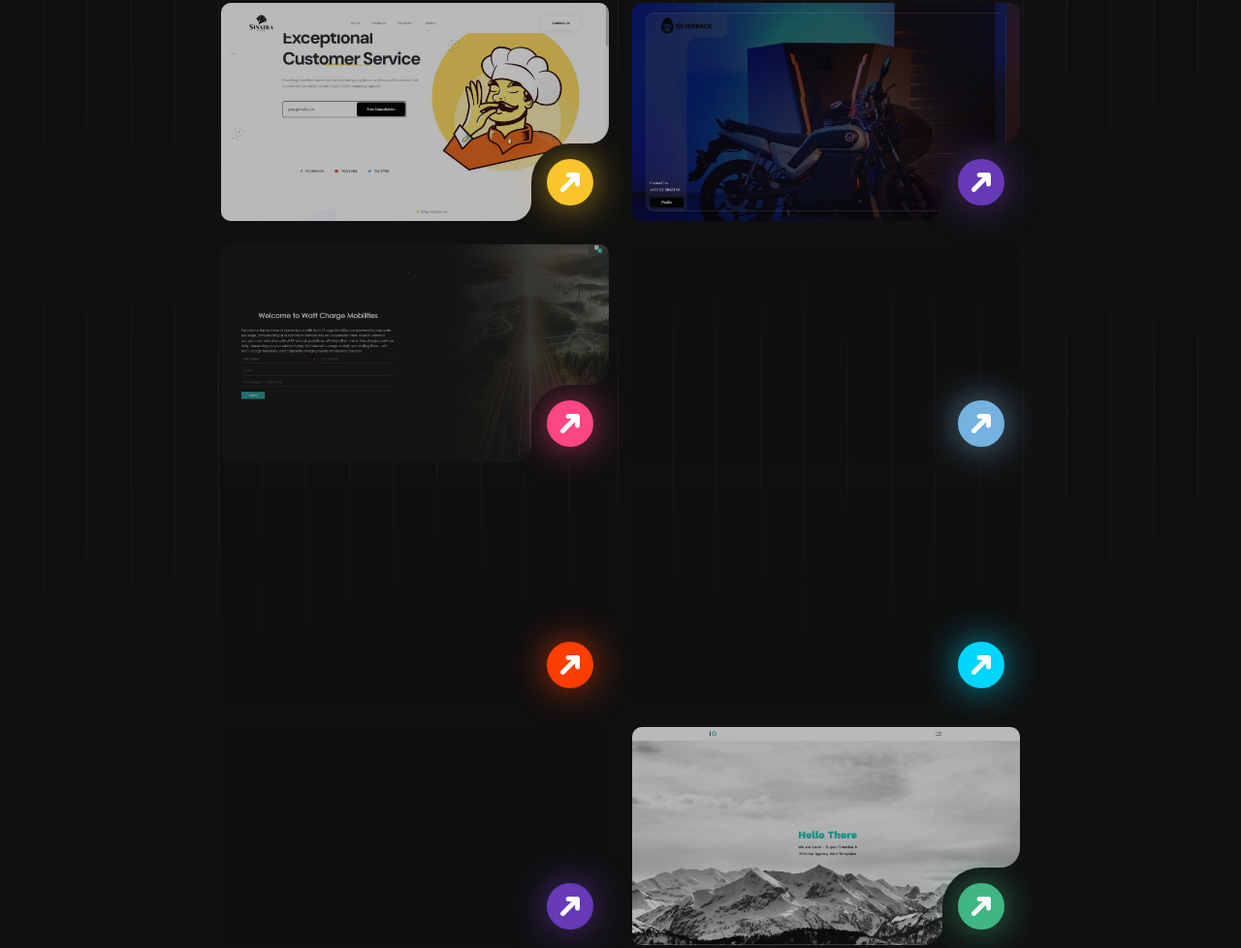
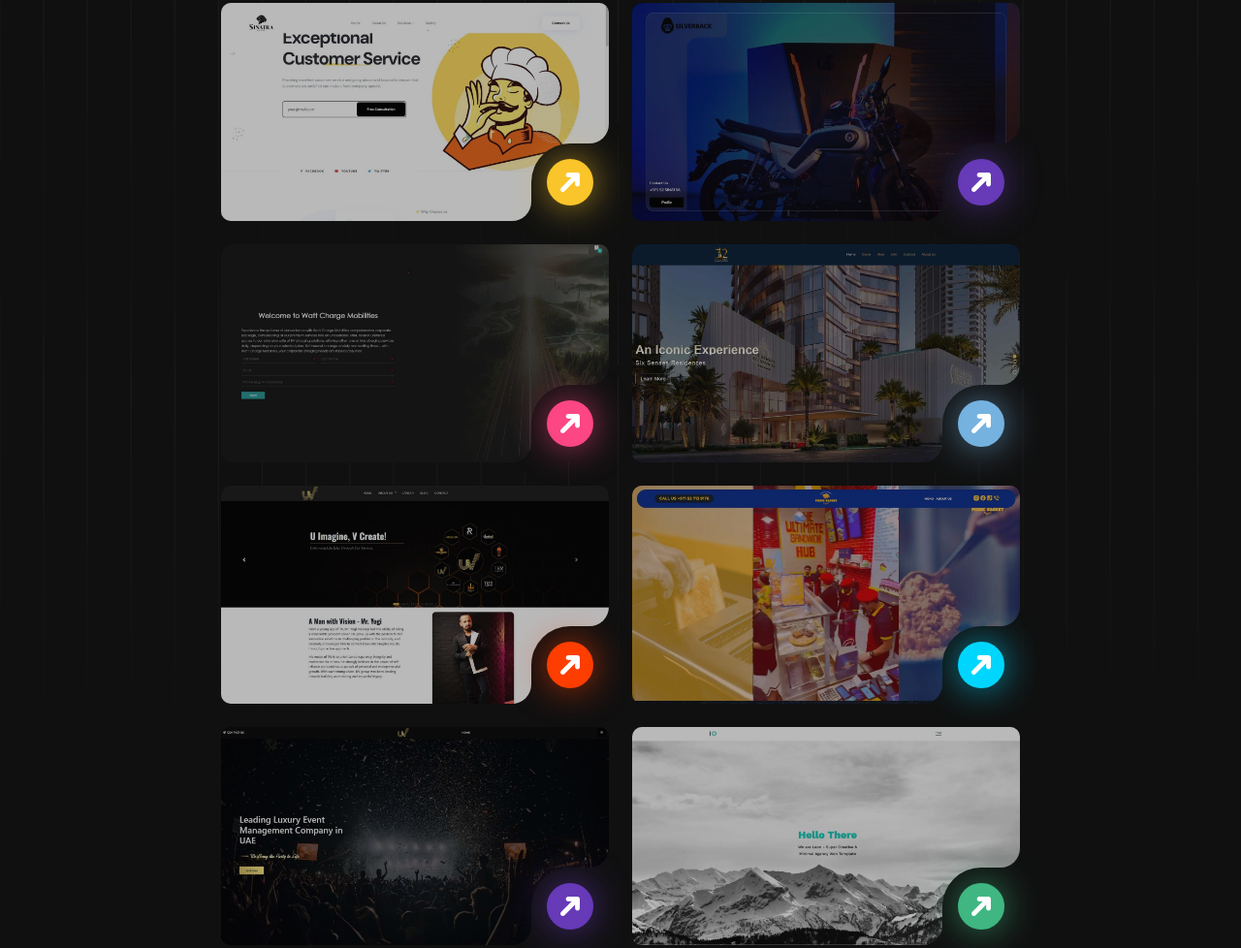
Before and after one commit to KhedrIbrahim/khedribrahim.github.io, a plain HTML site: page index.html in a window 1280 px wide. Shown: the part 5675-6653 px from the top of the page at 97% size. Drawn offline with nearby package versions, Linux system fonts and the light colour scheme; a script that the page names is missing; a web font is replaced by a local one.

Commit message:
Update style.css

```diff
--- a/assets/css/style.css
+++ b/assets/css/style.css
@@ -1186,16 +1186,16 @@ body.nav-active .nav__list-item:nth-child(10) {
     background: url('../img/site/kasper.jpg') no-repeat center;
 }
 .sec-projects .content .card .box-img.real-est{
-    background: url('../img/site/72realestat.jpg') no-repeat center;
+    background: url('../img/site/72realestat.jpeg') no-repeat center;
 }
 .sec-projects .content .card .box-img.uvgroup{
-    background: url('../img/site/uvgrou.jpg') no-repeat center;
+    background: url('../img/site/uvgrou.jpeg') no-repeat center;
 }
 .sec-projects .content .card .box-img.picnic{
-    background: url('../img/site/picnicbaske.jpg') no-repeat center;
+    background: url('../img/site/picnicbaske.jpeg') no-repeat center;
 }
 .sec-projects .content .card .box-img.uvevents{
-    background: url('../img/site/uvevent.jpg') no-repeat center;
+    background: url('../img/site/uvevent.jpeg') no-repeat center;
 }
 .sec-projects .content .card .box-img:before{
     content: "";
```
